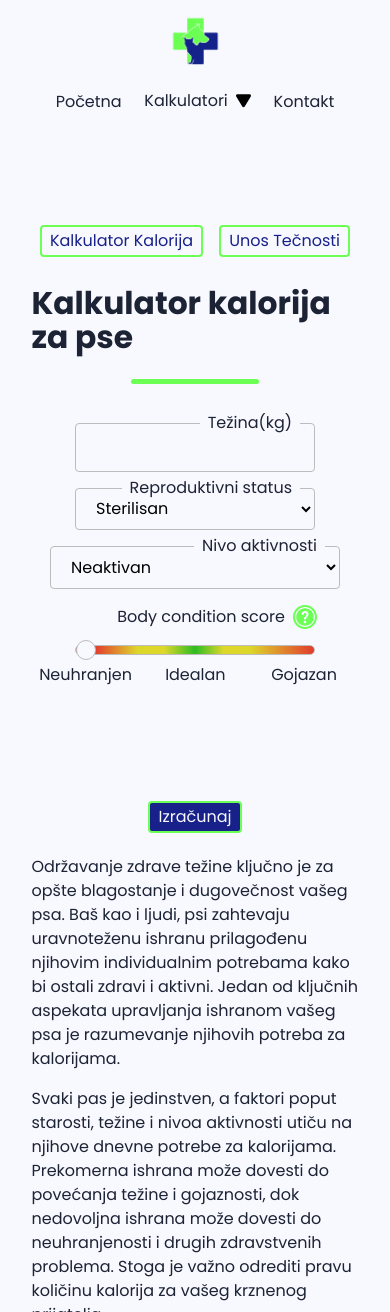
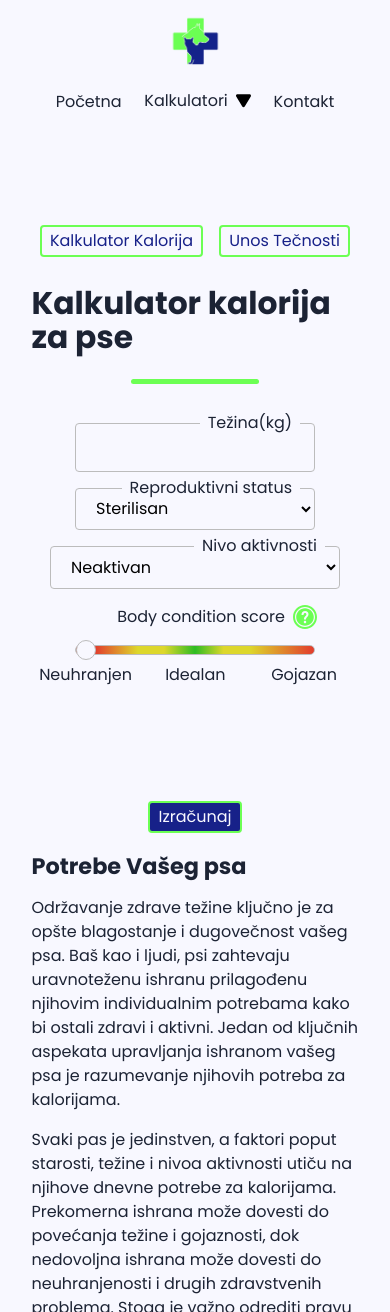
Before and after one commit to vukovicdusan/vet4pets, a Next.js app: page /kalkulator-kalorija in a window 390 px wide. Shown: the top 1312 px of the page. Built offline with nearby package versions, Linux system fonts and the light colour scheme.

Commit message:
Added h2s to the pages

```diff
--- a/components/calculators/calorie-calculator/CalorieCalculator.jsx
+++ b/components/calculators/calorie-calculator/CalorieCalculator.jsx
@@ -155,6 +155,7 @@ const CalorieCalculator = () => {
           <button className="button">Izračunaj</button>
         </form>
         <div className={styles.info}>
+          <h2 className="h2-sized-h3">Potrebe Vašeg psa</h2>
           <p>
             Održavanje zdrave težine ključno je za opšte blagostanje i
             dugovečnost vašeg psa. Baš kao i ljudi, psi zahtevaju uravnoteženu
--- a/components/calculators/chocolate-calculator/ChocolateCalculator.jsx
+++ b/components/calculators/chocolate-calculator/ChocolateCalculator.jsx
@@ -106,6 +106,7 @@ const ChocolateCalculator = () => {
           <button className="button">Izračunaj</button>
         </form>
         <div className={`${styles.infoStack} ${styles.stack}`}>
+          <h2 className="h2-sized-h3">Čokolada i psi</h2>
           <p>
             Čokolada je ukusna poslastica za ljude, ali može biti otrovna za
             naše kućne ljubimce. Teobromin i kofein, koji su prisutni u
--- a/components/calculators/liquid-calculator/LiquidCalculator.jsx
+++ b/components/calculators/liquid-calculator/LiquidCalculator.jsx
@@ -69,7 +69,7 @@ const LiquidCalculator = () => {
           <button className="button">Izračunaj</button>
         </form>
         <div className={styles.info}>
-          {/* <h2></h2> */}
+          <h2 className="h2-sized-h3">Potrebe Vašeg psa za vodom</h2>
           <p>
             Hidratacija je ključna za opšte zdravlje i blagostanje vašeg psa.
             Baš kao i ljudi, psi zahtevaju adekvatan unos vode kako bi podržali
--- a/components/calculators/size-calculator/SizeCalculator.jsx
+++ b/components/calculators/size-calculator/SizeCalculator.jsx
@@ -78,6 +78,7 @@ const SizeCalculator = () => {
           <button className="button">Izračunaj</button>
         </form>
         <div className={`${styles.infoStack} ${styles.stack}`}>
+          <h2 className="h2-sized-h3">Predviđanje Rasta Pasa</h2>
           <p>
             Prisustvovanje rastu vašeg malog psa je uzbudljivo putovanje
             ispunjeno iščekivanjem. Naš kalkulator veličine može vam pomoći da
--- a/styles/globals.css
+++ b/styles/globals.css
@@ -199,6 +199,10 @@ h6 {
   font-size: var(--s1);
 }
 
+.h2-sized-h3 {
+  font-size: var(--s3);
+}
+
 @media (max-width: 450px) {
   h1 {
     font-size: var(--s2);
@@ -220,6 +224,10 @@ h6 {
   }
   body {
     font-size: var(--s0);
+  }
+  .h2-sized-h3 {
+    text-align: start;
+    font-size: var(--s1);
   }
 }
 
```
